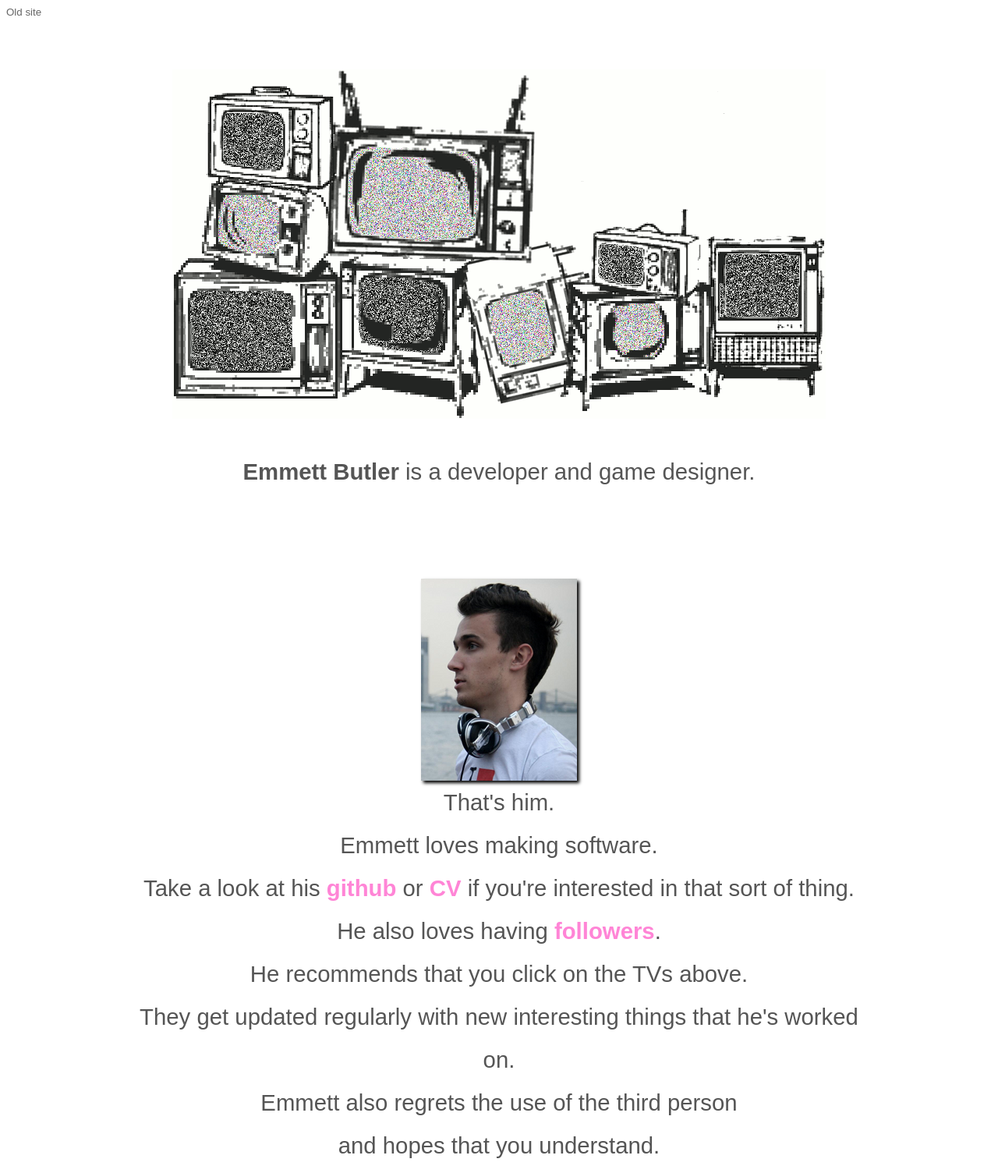
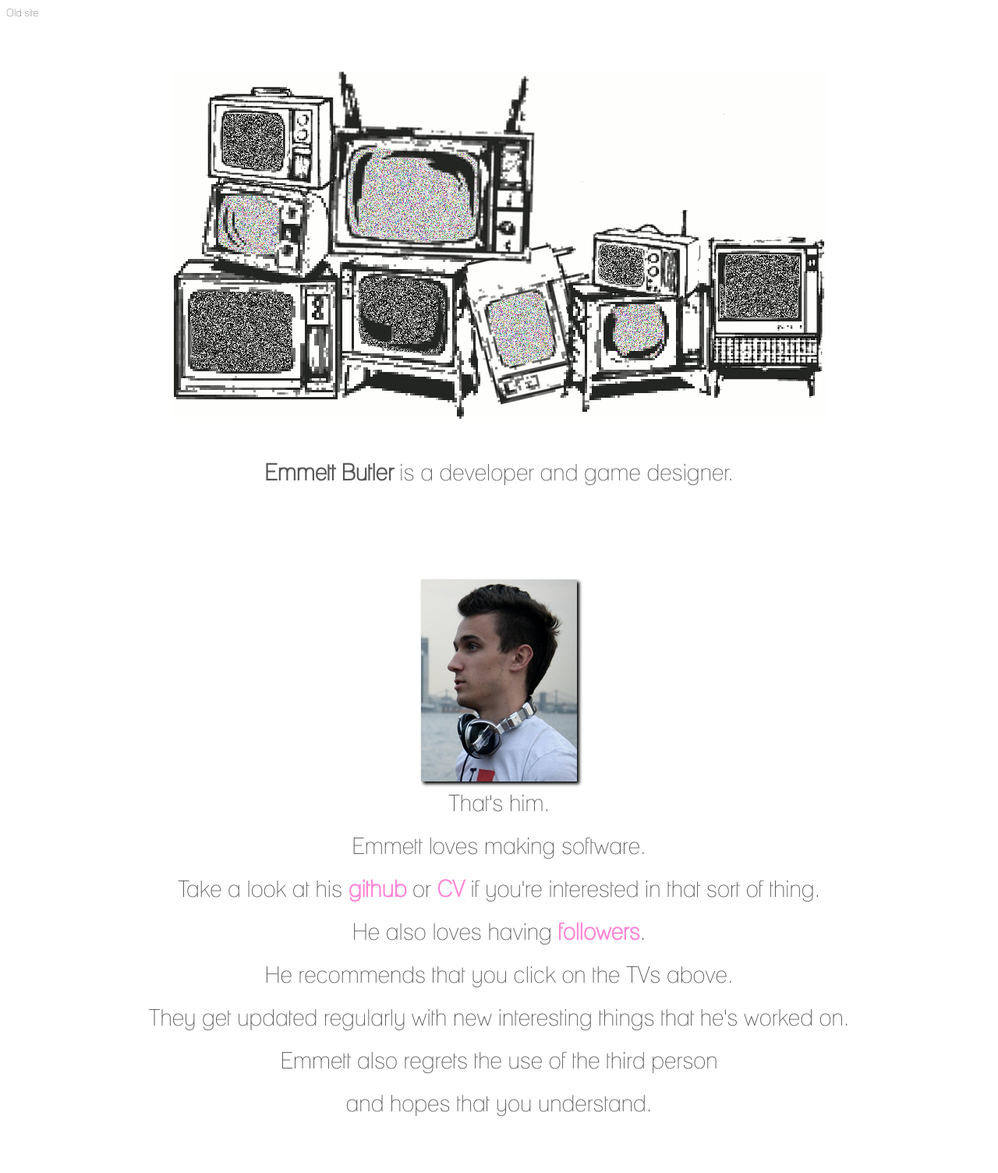
Before and after one commit to emmettbutler/emmettbutler.com, a PHP site: page /index.html in a window 1280 px wide. Shown: the whole page at 78% size. After the commit the page ends 1431 px from the top, so only its background shows below. Run offline with PHP 8.4, Linux system fonts and the light colour scheme; some libraries are stand-ins or nearby versions.

Commit message:
nicer fallback for when typekit fails

```diff
--- a/style.css
+++ b/style.css
@@ -1,5 +1,10 @@
+@font-face {
+    font-family: jalane;
+    src: url(static/fonts/lane.ttf);
+}
+
 body {
-    font-family: "pragmatica-web", sans-serif;
+    font-family: "pragmatica-web", jalane, sans-serif;
     font-size:22pt;
     color: #555;
 }
```
Also changed, not shown: static/fonts/lane.ttf (added), 1 other file.
